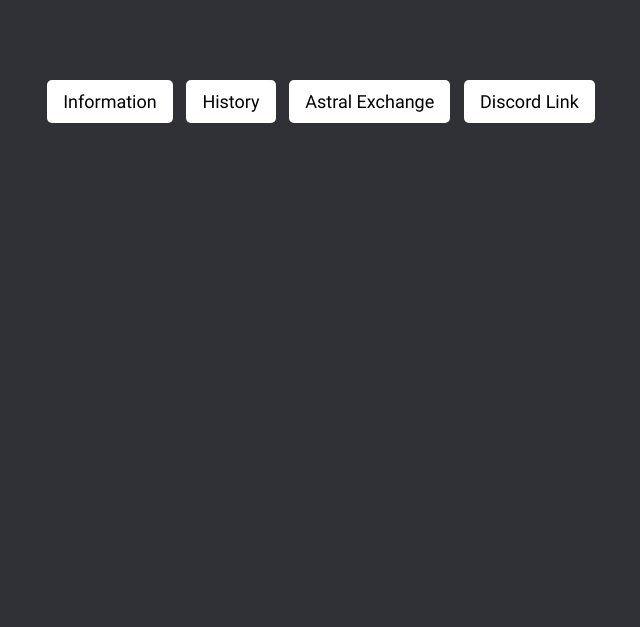
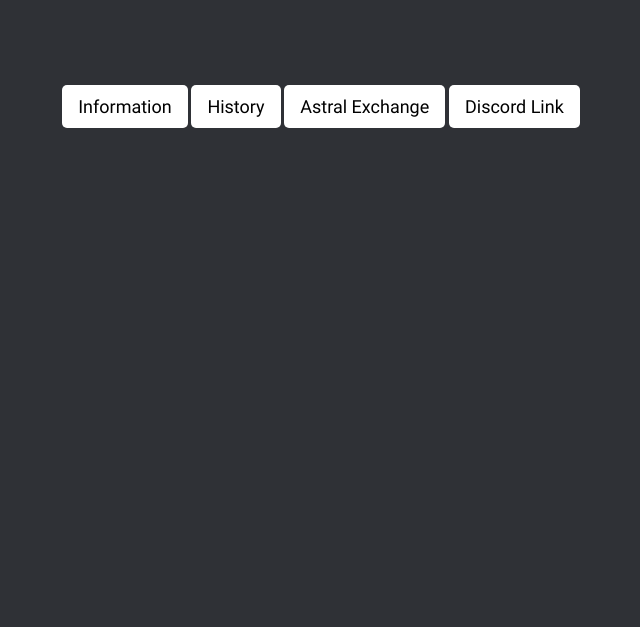
Before and after one commit to fianimat/hotelastra, a plain HTML site: page index.html in a window 1280 px wide. Shown: the part 173-800 px from the top of the page, without its empty margins (319-959 px from the left). Drawn offline with Linux system fonts and the light colour scheme.

Commit message:
Add files via upload

```diff
--- a/one.css
+++ b/one.css
@@ -4,7 +4,7 @@ body {text-align:center;background-color:#2f3136;color:#fff;font-family:Roboto,
 .padded-header p {margin:0px;padding:0px;}
 #page-title {font-family:RobotoLight;}
 #page-subtext {font-family:RobotoBold;line-height:10%;}
-.info-button {border-radius:5px;transition-duration:0.2s;position:inline;margin:5px;}
+.info-button {border-radius:5px;transition-duration:0.2s;position:inline;margin:auto;margin-top:10px;}
 #dtwo .nomarginp p {margin:0px;padding:0px;}
 
 #done {display:none;padding-left:10%;padding-right:10%;}
```
